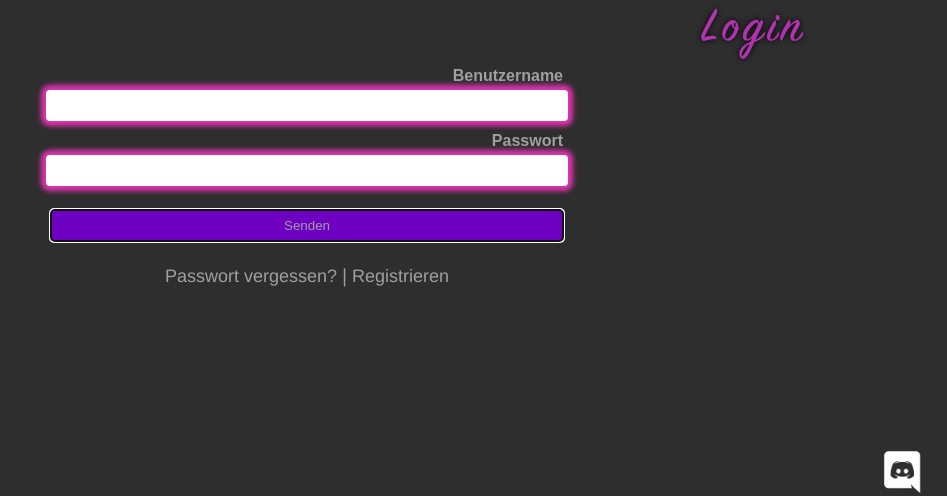
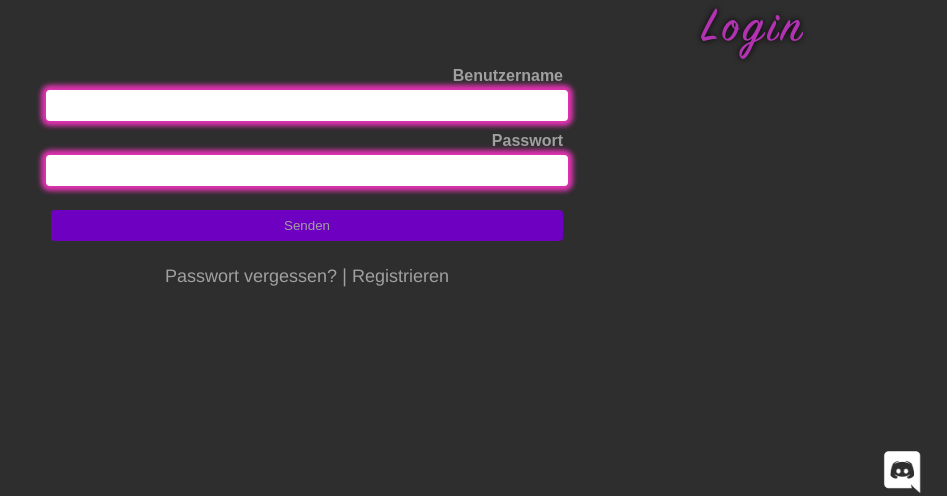
Before and after one commit to speisekatze/atroweb, a Django app: page /cp/ in a window 1280 px wide, with the restyled element focused. Shown: the part 181-677 px from the top of the page, without its empty margins (333-1280 px from the left). Run offline with Django 3.2, Linux system fonts and the light colour scheme; data that the repository does not hold is empty; some libraries are stand-ins or nearby versions.

Commit message:
button focus remove outline

```diff
--- a/static/screen.css
+++ b/static/screen.css
@@ -231,6 +231,10 @@ body {
 .btn-primary:hover {
   color: #1c1c1c;
   background-color: #b233b2;
+}
+.btn:focus {
+  outline: none;
+  border: none;
 }
 fieldset.inline {
   border: none;
```
